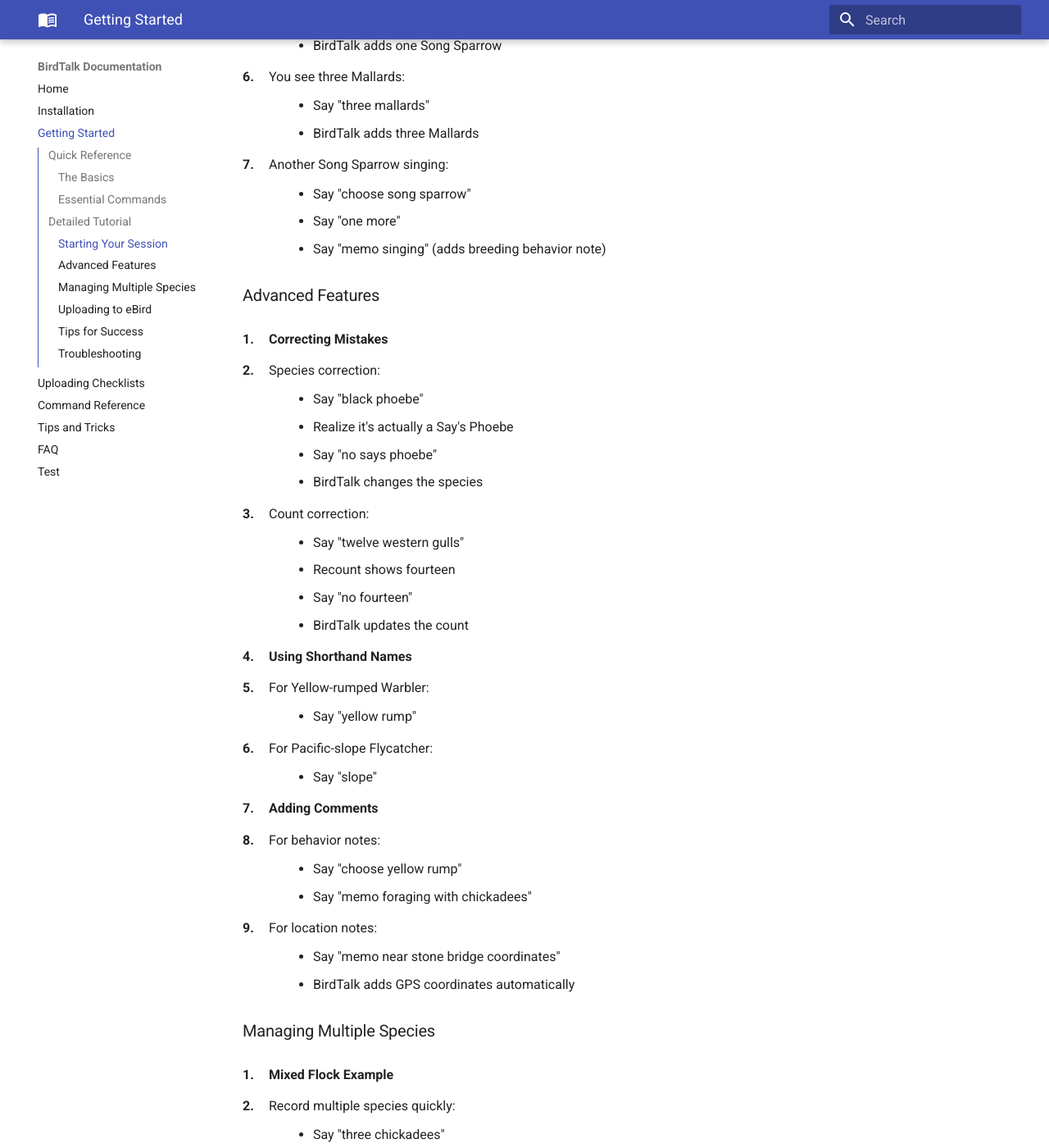
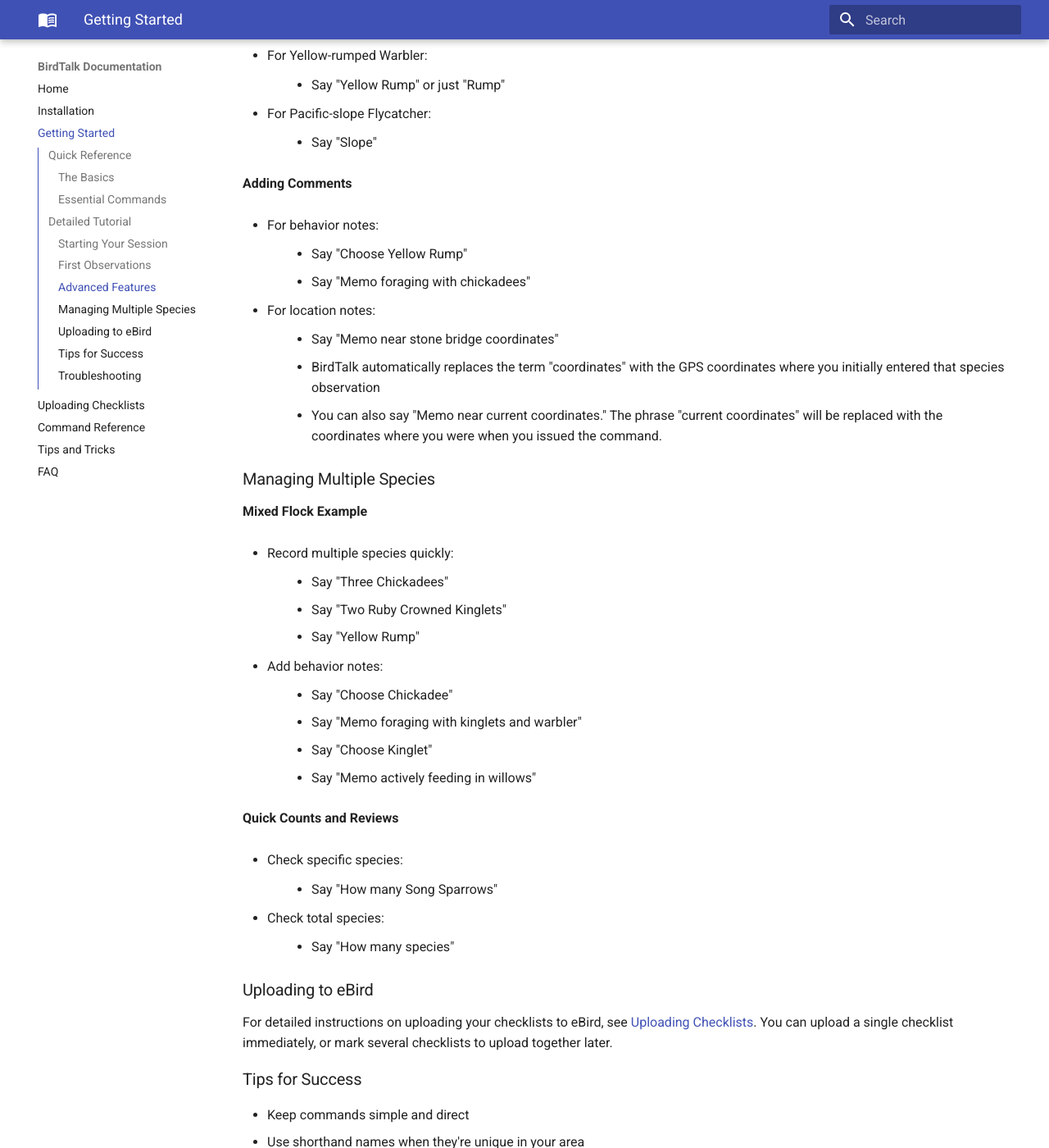
Before and after one commit to johncallender/birdtalk-docs, an MkDocs documentation site: the page built from docs/getting-started.md, in a window 1280 px wide and 1400 px high, scrolled down 5205 px. Shown: the whole window at 82% size. Built offline with MkDocs 1.6.1 and Material for MkDocs 9.7.7, drawn with Linux system fonts in a browser that asks for light colours; some of the changed text lies outside the part shown.

Commit message:
docs: improve documentation layout and organization
- Update installation guide to remove redundant section numbering
- Enhance getting-started.md layout and readability:
  * Move observation screen image next to relevant text
  * Add side-by-side layout for sort view images
  * Improve text wrapping and spacing around images
  * Update image filenames for clarity (sort_by_species -> sort_by_time)
  * Add consistent "Say" prefix to voice commands
  * Improve help screen section organization
- Document side-by-side image layout pattern in style guide
- Remove redundant test file (list-test.md)
- Clean up documentation structure
- Update project notes to reflect completed changes

```diff
--- a/docs/getting-started.md
+++ b/docs/getting-started.md
@@ -35,68 +35,78 @@
 </figure>
 </div>
 
-1. **Starting a Checklist**
+**Starting a Checklist**
 
-    Say "Start checklist" and BirdTalk will find your location and suggest the nearest eBird hotspot.
-    If the suggested hotspot isn't correct:
+Say "Start checklist" and BirdTalk will find your location and suggest the nearest eBird hotspot.
+If the suggested hotspot isn't correct:
 
-    - Say "Next" to see other nearby options
-    - Or tap a different hotspot on the screen
+- Say "Next" to see other nearby options
+- Or tap a different hotspot on the screen
 
 <div class="clear-floats"></div>
 
 
-2. **Recording Birds**
+**Recording Birds**
 
-    Use the basic format: "[Number] [Species Name]". For example:
+<div class="image-container" markdown>
+<figure markdown>
+  ![Adding observations screen](/images/03_adding_observations.png){ .screenshot }
+  <figcaption>Screen for adding bird observations</figcaption>
+</figure>
+</div>
 
-    - "Three mockingbirds"
-    - "One robin"
-    - "Two cal quail" (shorthand for California Quail)
+Use the basic format: Say "[Number] [Species Name]". For example:
 
-    <div class="image-container" markdown>
-    <figure markdown>
-      ![Adding observations screen](/images/03_adding_observations.png){ .screenshot }
-      <figcaption>Screen for adding bird observations</figcaption>
-    </figure>
-    </div>
+- Say "Three mockingbirds"
+- Say "One robin"
+- Say "Two cal quail" (shorthand for California Quail)
 
-3. **Viewing Your List**
+<div class="clear-floats"></div>
 
-    BirdTalk offers multiple ways to organize your observations.
+**Viewing Your List**
 
-    <div class="image-container" markdown>
-    <figure markdown>
-      ![Sort by family view](/images/04_sort_by_family.png){ .screenshot }
-      <figcaption>Observations sorted by family</figcaption>
-    </figure>
-    </div>
-    <div class="image-container" markdown>
-    <figure markdown>
-      ![Sort by species view](/images/06_sort_by_species.png){ .screenshot }
-      <figcaption>Observations sorted by species name</figcaption>
-    </figure>
-    </div>
+BirdTalk offers multiple ways to organize your observations:
 
-4. **Basic Commands**
+- Say "sort by time" (default)
+- Say "sort by family"
 
-    Here are the essential commands for managing your observations:
+<div style="text-align: center" markdown>
+<div style="display: inline-block; margin-right: 1em" markdown>
+<figure markdown>
+  ![Sort by time view](/images/06_sort_by_time.png){ .screenshot }
+  <figcaption>Observations sorted by time (default)</figcaption>
+</figure>
+</div>
+<div style="display: inline-block" markdown>
+<figure markdown>
+  ![Sort by family view](/images/04_sort_by_family.png){ .screenshot }
+  <figcaption>Observations sorted by family</figcaption>
+</figure>
+</div>
+</div>
 
-    - To check a count: "How many robins"
-    - To change the last entry: "No, three"
-    - To add one: "One more"
-    - To subtract one: "One fewer"
-    - To change species: "No, towhee"
+**Managing Observation Counts**
 
-5. **Getting Help**
+Here are the essential commands for managing your observations:
 
-    The help screen is always available - just say "Help"
-    <div class="image-container" markdown>
-    <figure markdown>
-      ![Help screen](/images/05_help_screen.png){ .screenshot }
-      <figcaption>Help screen showing available commands</figcaption>
-    </figure>
-    </div>
+- To check a count: Say "How many robins"
+- To change the last entry: Say "No three"
+- To add one: Say "One more"
+- To subtract one: Say "One fewer"
+- To change species: Say "No towhee"
+
+**Getting Help**
+
+<div class="image-container" markdown>
+<figure markdown>
+  ![Help screen](/images/05_help_screen.png){ .screenshot }
+  <figcaption>Help screen showing available commands</figcaption>
+</figure>
+</div>
+
+The help screen is always available - just say "Help"
+
+Say "Back" to return from the Help screen.
 
 ## Detailed Tutorial
 
@@ -104,121 +114,90 @@
 
 ### Starting Your Session
 
-1. **Initial Setup**
+- Turn on your Bluetooth headset
+- Open BirdTalk
+- Say "Time" to verify voice recognition
+- Say "Start checklist"
+- BirdTalk suggests "Stow Lake, San Francisco, US-CA"
+- Start birding if correct, or say "Next" to step through available locations
 
-   - Before leaving home:
-     * Turn on your Bluetooth headset
-     * Open BirdTalk
-     * Say "Time" to verify voice recognition
+### First Observations
 
-   - At your location:
-     * Say "Start checklist"
-     * BirdTalk suggests "Stow Lake, San Francisco, US-CA"
-     * Accept if correct, or say "Next" for other options
+- You hear a Song Sparrow:
+    * Say "Song Sparrow"
+    * BirdTalk adds one Song Sparrow
 
-2. **First Observations**
+- You see three Mallards:
+    * Say "Three Mallards"
+    * BirdTalk adds three Mallards
 
-   - You hear a Song Sparrow:
-     * Say "song sparrow"
-     * BirdTalk adds one Song Sparrow
-
-   - You see three Mallards:
-     * Say "three mallards"
-     * BirdTalk adds three Mallards
-
-   - Another Song Sparrow singing:
-     * Say "choose song sparrow"
-     * Say "one more"
-     * Say "memo singing" (adds breeding behavior note)
+- Another Song Sparrow singing:
+    * Say "Choose Song Sparrow"
+    * Say "One more"
+    * Say "Memo singing" (adds breeding behavior note)
 
 ### Advanced Features
 
-1. **Correcting Mistakes**
+**Correcting Mistakes**
 
-   - Species correction:
-     * Say "black phoebe"
-     * Realize it's actually a Say's Phoebe
-     * Say "no says phoebe"
-     * BirdTalk changes the species
+- Species correction:
+    * Say "Black Phoebe"
+    * Realize it's actually a Say's Phoebe
+    * Say "No Say's Phoebe"
+    * BirdTalk changes the species
 
-   - Count correction:
-     * Say "twelve western gulls"
-     * Recount shows fourteen
-     * Say "no fourteen"
-     * BirdTalk updates the count
+- Count correction:
+    * Say "Twelve Western Gulls"
+    * Recount shows fourteen
+    * Say "No fourteen"
+    * BirdTalk updates the count
+    * You could also say "two more"
 
-2. **Using Shorthand Names**
+**Using Shorthand Names**
 
-   - For Yellow-rumped Warbler:
-     * Say "yellow rump"
+- For Yellow-rumped Warbler:
+    * Say "Yellow Rump" or just "Rump"
 
-   - For Pacific-slope Flycatcher:
-     * Say "slope"
+- For Pacific-slope Flycatcher:
+    * Say "Slope"
 
-3. **Adding Comments**
+**Adding Comments**
 
-   - For behavior notes:
-     * Say "choose yellow rump"
-     * Say "memo foraging with chickadees"
+- For behavior notes:
+    * Say "Choose Yellow Rump"
+    * Say "Memo foraging with chickadees"
 
-   - For location notes:
-     * Say "memo near stone bridge coordinates"
-     * BirdTalk adds GPS coordinates automatically
+- For location notes:
+    * Say "Memo near stone bridge coordinates"
+    * BirdTalk automatically replaces the term "coordinates" with the GPS coordinates where you initially entered that species observation
+    * You can also say "Memo near current coordinates." The phrase "current coordinates" will be replaced with the coordinates where you were when you issued the command.
 
 ### Managing Multiple Species
 
-1. **Mixed Flock Example**
+**Mixed Flock Example**
 
-   - Record multiple species quickly:
-     * Say "three chickadees"
-     * Say "two ruby crowned kinglets"
-     * Say "yellow rump"
+- Record multiple species quickly:
+    * Say "Three Chickadees"
+    * Say "Two Ruby Crowned Kinglets"
+    * Say "Yellow Rump"
 
-   - Add behavior notes:
-     * Say "choose chickadee"
-     * Say "memo foraging with kinglets and warbler"
-     * Say "choose kinglet"
-     * Say "memo actively feeding in willows"
+- Add behavior notes:
+    * Say "Choose Chickadee"
+    * Say "Memo foraging with kinglets and warbler"
+    * Say "Choose Kinglet"
+    * Say "Memo actively feeding in willows"
 
-2. **Quick Counts and Reviews**
+**Quick Counts and Reviews**
 
-   - Check specific species:
-     * Say "how many song sparrows"
+- Check specific species:
+    * Say "How many Song Sparrows"
 
-   - Check total species:
-     * Say "how many species"
+- Check total species:
+    * Say "How many species"
 
 ### Uploading to eBird
 
-When you're finished observing:
-
-1. Say "Stop checklist" to end the current checklist
-2. Review your entries on screen
-3. Choose your upload method:
-
-   Option 1 - Upload now:
-
-   - Tap the upload button (up arrow pointing to cloud)
-   - Follow the prompts to complete the upload
-
-<div class="image-container" markdown>
-<figure markdown>
-  ![Upload form](/images/11_upload_ebird_form.png){ .screenshot }
-  <figcaption>eBird upload form</figcaption>
-</figure>
-</div>
-
-   Option 2 - Upload later:
-
-   - Say "Upload later" to save the checklist
-   - When ready, select the checklist and tap upload
-
-<div class="image-container" markdown>
-<figure markdown>
-  ![Select checklist to upload later](/images/07_select_checklist_to_upload_later.png){ .screenshot }
-  <figcaption>Selecting a checklist to mark for later upload</figcaption>
-</figure>
-</div>
+For detailed instructions on uploading your checklists to eBird, see [Uploading Checklists](uploading-checklists.md). You can upload a single checklist immediately, or mark several checklists to upload together later.
 
 ### Tips for Success
 
@@ -242,3 +221,5 @@
 - Say "Restore" if you remove something by mistake
 
 For more advanced features and commands, see the [Command Reference](commands/reference.md).
+
+Continue to [Uploading Checklists](uploading-checklists.md).
--- a/docs/stylesheets/extra.css
+++ b/docs/stylesheets/extra.css
@@ -135,3 +135,18 @@
     line-height: 1.6 !important;
     display: flow-root !important; /* Modern clearfix */
 }
+
+/* Content wrapping pattern */
+.md-typeset .content-wrap {
+    overflow: visible !important;
+}
+
+.md-typeset .content-wrap h2 {
+    clear: none !important;
+}
+
+.md-typeset .content-wrap p,
+.md-typeset .content-wrap ul,
+.md-typeset .content-wrap ol {
+    overflow: visible !important;
+}
--- a/mkdocs.yml
+++ b/mkdocs.yml
@@ -31,7 +31,6 @@
   - Command Reference: commands/reference.md
   - Tips and Tricks: tips-and-tricks.md
   - FAQ: faq.md
-  - Test: list-test.md
 
 repo_url: ""  # Hide GitHub link
 edit_uri: ""  # Hide edit button
```
Also changed, not shown: doc/birdtalk-docs-notes.md (+63 -5 lines), doc/list-test.md (deleted, +0 -47 lines), docs/index.md (+10 -2 lines), docs/installation/requirements-and-setup.md (+3 -3 lines), docs/list-test.md (deleted, +0 -42 lines), docs/images/06_sort_by_time.png (renamed from docs/images/06_sort_by_species.png), docs/images/originals/06_sort_by_time.png (renamed from docs/images/originals/06_sort_by_species.png), docs/images/steve_vertical.jpg (added), 1 other file.
